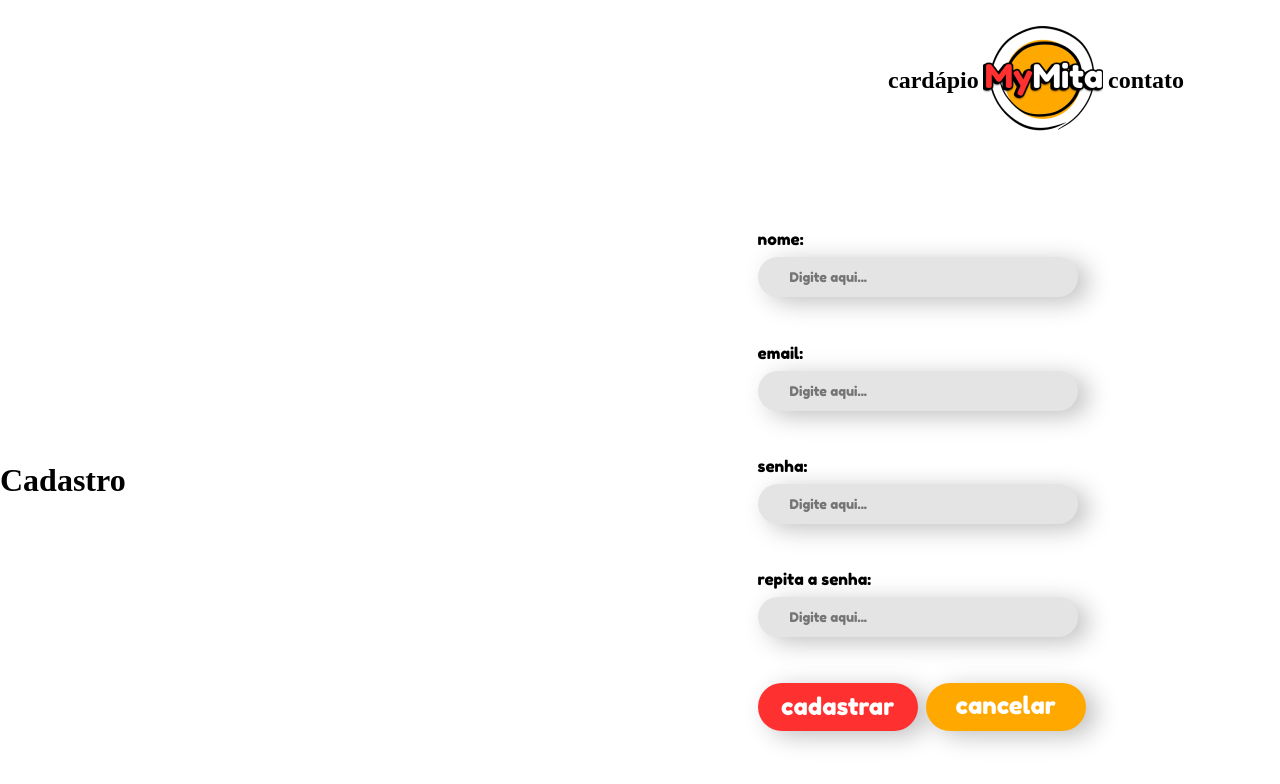
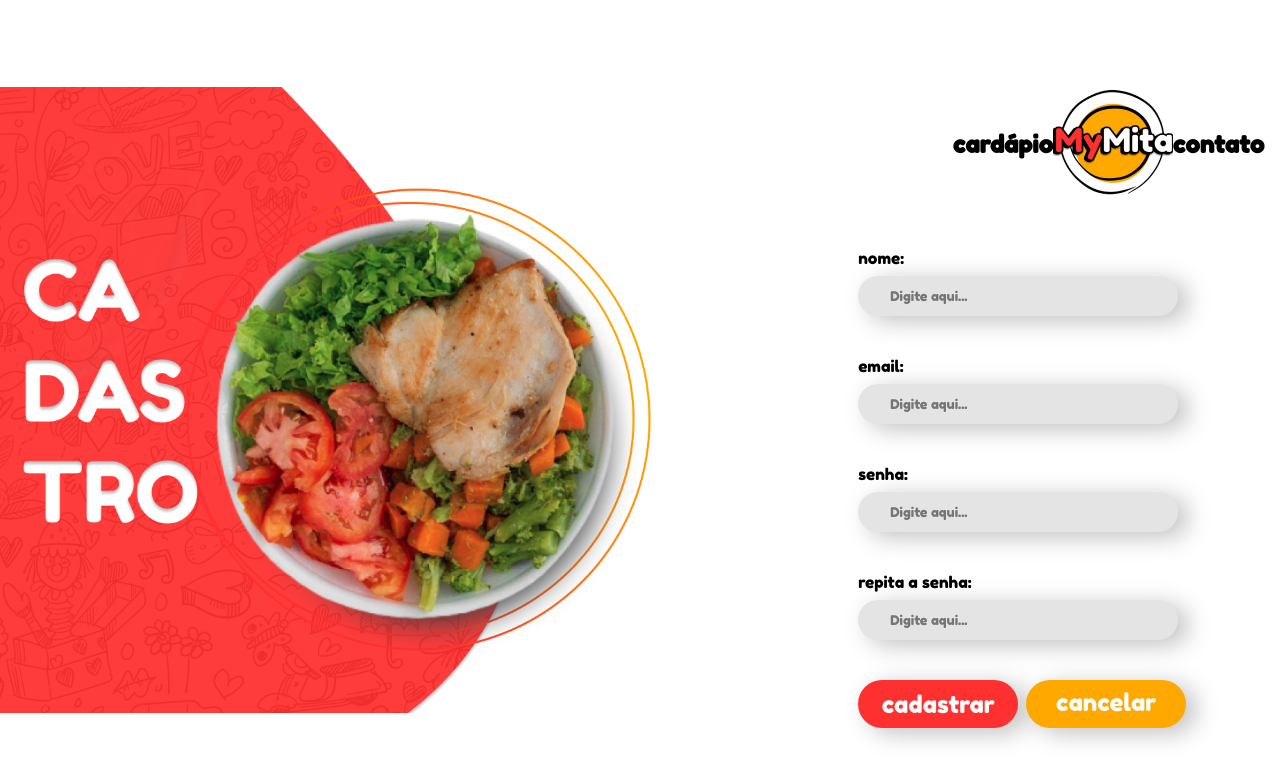
Before and after one commit to ViniciusCharleaux/mymita, a React (Vite) app: page /cadastro in a window 1280 px wide. Shown: the top 784 px of the page. Built offline with nearby package versions, Linux system fonts and the light colour scheme.

Commit message:
feat: signup page

```diff
--- a/src/components/Header/styles.ts
+++ b/src/components/Header/styles.ts
@@ -8,5 +8,6 @@ export const Container = styled.div`
     flex-direction: row;
     align-items: center;
     justify-content: space-between;
+    font-family: 'fredoka one';
 
 `
--- a/src/constants/images.ts
+++ b/src/constants/images.ts
@@ -1,7 +1,9 @@
 import mainImg from '../assets/main-page-img.png'
 import MyMitaLogo from '../assets/MyMita-logo.png'
+import cadastroImg from '../assets/signup-cadastro-img.png'
 
 export default {
     mainImg,
-    MyMitaLogo
+    MyMitaLogo,
+    cadastroImg
 }
--- a/src/pages/signup/index.tsx
+++ b/src/pages/signup/index.tsx
@@ -1,26 +1,59 @@
 import { Container } from './styles';
 
 import { Header } from '../../components/Header'
+import { useState } from 'react';
+import { images } from '../../constants';
 
 export const Signup: React.FC = () => {
+
+    const [name, setName] = useState<string>('')
+    const [email, setEmail] = useState<string>('')
+    const [password, setPassword] = useState<string>('')
+    const [confirmPassword, setConfirmPassword] = useState<string>('')
+
+/*    const handleSignUp = async() => {
+
+        const loginData: LoginData = {
+          name,
+          password
+        }
+
+        console.log(loginData)
+
+        const CUD:CreateUserData = {
+          Contato:"",
+          Endereco:"",
+          Nome:"",
+          Privilegio:"",
+          Senha:"",
+          Usuario:""
+        }
+
+        await createUser(CUD)
+
+        //chamar função e passar loginData
+
+      }*/
+
     return (
         <Container>
-            <Header
-                title1='cardápio'
-                title2='contato'
-            />
+
             <main>
                 <div className="main__image">
-                    <h1>Cadastro</h1>
+                    <img src={images.cadastroImg} alt="cadastro image" />
                 </div>
 
                 <div className="main__signup-container">
+                    <Header
+                        title1='cardápio'
+                        title2='contato'
+                    />
                     <div className="main__input-container">
                         <label htmlFor="">nome:</label>
                         <input
                             type="text"
                             placeholder="Digite aqui..."
-                        //onChange={(e) => setName(e.target.value)}
+                            onChange={(e) => setName(e.target.value)}
                         />
                     </div>
 
@@ -29,7 +62,7 @@ export const Signup: React.FC = () => {
                         <input
                             type="email"
                             placeholder="Digite aqui..."
-                        //onChange={(e) => setEmail(e.target.value)}
+                            onChange={(e) => setEmail(e.target.value)}
                         />
                     </div>
 
@@ -38,7 +71,7 @@ export const Signup: React.FC = () => {
                         <input
                             type="password"
                             placeholder="Digite aqui..."
-                        //onChange={(e) => setPassword(e.target.value)}
+                            onChange={(e) => setPassword(e.target.value)}
                         />
                     </div>
 
@@ -47,7 +80,7 @@ export const Signup: React.FC = () => {
                         <input
                             type="password"
                             placeholder="Digite aqui..."
-                        //onChange={(e) => setPassword(e.target.value)}
+                            onChange={(e) => setConfirmPassword(e.target.value)}
                         />
                     </div>
 
--- a/src/pages/signup/styles.ts
+++ b/src/pages/signup/styles.ts
@@ -7,16 +7,28 @@ export const Container = styled.div`
   display: flex;
   flex-direction: column;
   align-items: flex-end;
-  padding: 0 6rem 0 0;
 
   main {
     width: 100%;
-    height: 80%;
+    height: 100%;
     display: flex;
     flex-direction: row;
 
     justify-content: space-between;
     align-items: center;
+
+    .main__image {
+      height: 100%;
+      width: 65%;
+      display: flex;
+      flex-direction: column;
+      align-items: center;
+      justify-content: center;
+      img{
+        width: 100%;
+      }
+    }
+
 
     .main__signup-container {
       height: 90%;
@@ -84,17 +96,6 @@ export const Container = styled.div`
       font-family: 'fredoka one';
     }
 
-    .main__image {
-      height: 80%;
-      width: 50%;
-      display: flex;
-      flex-direction: column;
-      align-items: center;
-      justify-content: center;
-      img{
-        width: 100%;
-      }
-    }
-
+}
   }
 `
```
Also changed, not shown: src/assets/signup-cadastro-img.png (added).
